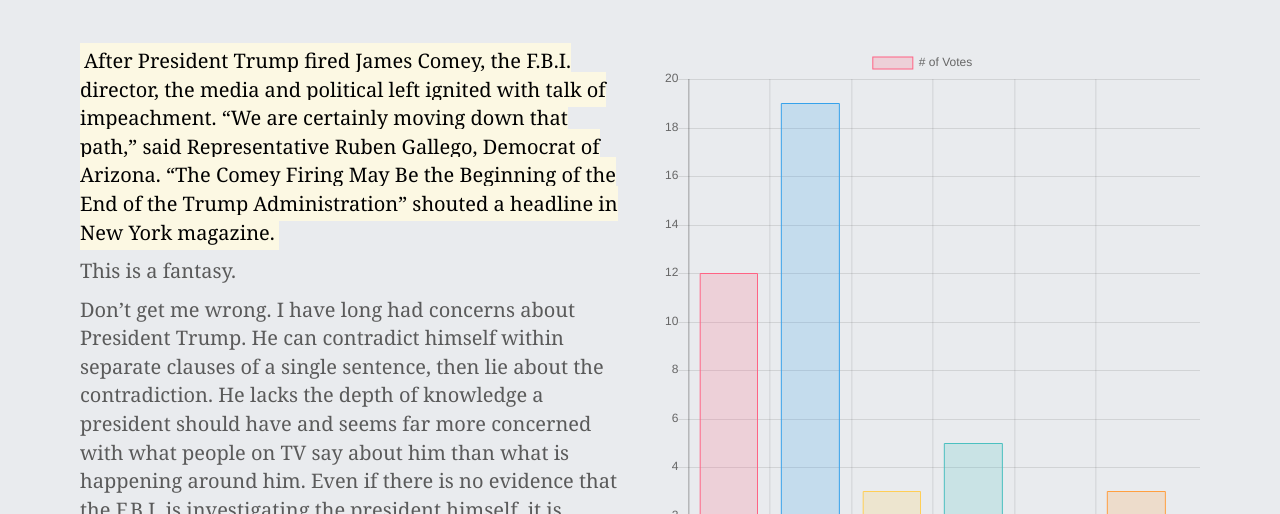
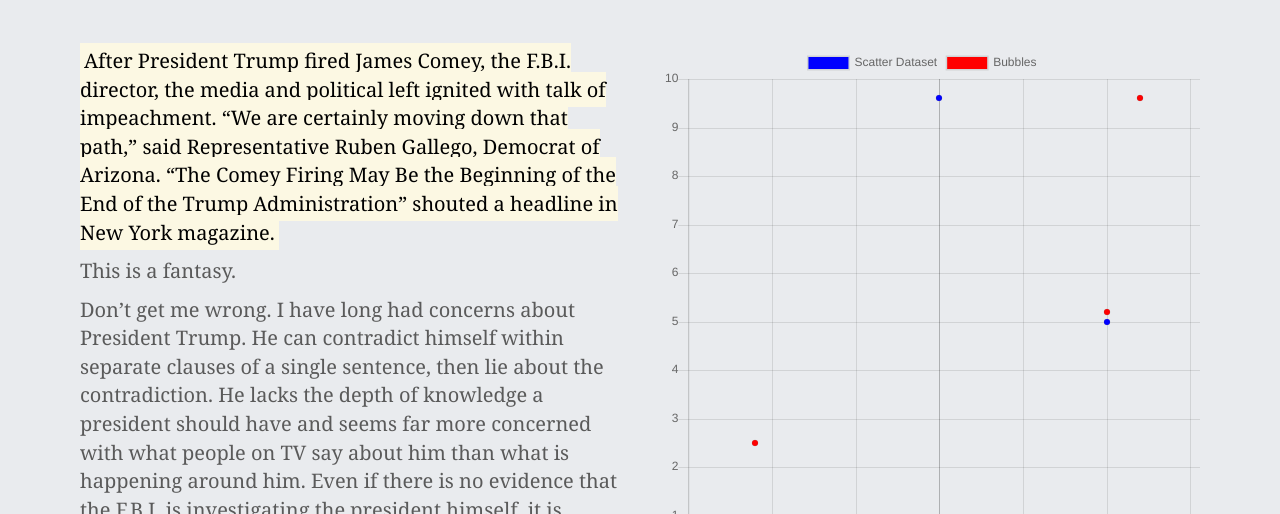
Before and after one commit to jasonli2310/flipside-sandbox, a plain HTML site: page article/interactive.html in a window 1280 px wide. Shown: the part 286-800 px from the top of the page. Drawn offline with nearby package versions, Linux system fonts and the light colour scheme; no server answers; some icons are missing.

Commit message:
set on bubble chart

```diff
--- a/article/interactive.html
+++ b/article/interactive.html
@@ -160,7 +160,7 @@
 
           <div class="form-group">
 
-          <!--  <input class="form-control" placeholder="the question" v-model="answer.question"> -->
+            <!--  <input class="form-control" placeholder="the question" v-model="answer.question"> -->
 
 
             <input type="radio" name="decision" id="agree" value="agree" class="decisionbutton" v-model="answer.decision">
@@ -254,44 +254,51 @@
 
 
     <div class="col-xs-6" id="chartright">
-      <canvas id="myChart" width="400" height="400"></canvas>
+      <canvas id="scatterPlot" width="400" height="400"></canvas>
     </div>
 
     <script src="Chart.min.js"> </script>
     <script>
-    var ctx = document.getElementById("myChart").getContext('2d');
-    var myChart = new Chart(ctx, {
-      type: 'bar',
+    var ctx = document.getElementById("scatterPlot").getContext('2d');
+    var scatterChart = new Chart(ctx, {
+      type: 'bubble',
       data: {
-        labels: ["Red", "Blue", "Yellow", "Green", "Purple", "Orange"],
+        fill: false,
+
         datasets: [{
-          label: '# of Votes',
-          data: [12, 19, 3, 5, 2, 3],
-          backgroundColor: [
-            'rgba(255, 99, 132, 0.2)',
-            'rgba(54, 162, 235, 0.2)',
-            'rgba(255, 206, 86, 0.2)',
-            'rgba(75, 192, 192, 0.2)',
-            'rgba(153, 102, 255, 0.2)',
-            'rgba(255, 159, 64, 0.2)'
-          ],
-          borderColor: [
-            'rgba(255,99,132,1)',
-            'rgba(54, 162, 235, 1)',
-            'rgba(255, 206, 86, 1)',
-            'rgba(75, 192, 192, 1)',
-            'rgba(153, 102, 255, 1)',
-            'rgba(255, 159, 64, 1)'
-          ],
-          borderWidth: 1
+          label: 'Scatter Dataset',
+          backgroundColor: 'blue',
+          data: [{
+            x: -10,
+            y: 0.5
+          }, {
+            x: 0,
+            y: 9.6
+          }, {
+            x: 10,
+            y: 5
+          }]
+        },
+        {
+          label: 'Bubbles',
+          backgroundColor: 'red',
+          data: [{
+            x: -11,
+            y: 2.5
+          }, {
+            x: 12,
+            y: 9.6
+          }, {
+            x: 10,
+            y: 5.2
+          }]
         }]
       },
       options: {
         scales: {
-          yAxes: [{
-            ticks: {
-              beginAtZero:true
-            }
+          xAxes: [{
+            type: 'linear',
+            position: 'bottom'
           }]
         }
       }
@@ -315,12 +322,28 @@
   </footer>
 </div><!-- /.container -->
 
+
+
 <!-- JQuery and Bootstrap core JS -->
 <script src="https://ajax.googleapis.com/ajax/libs/jquery/1.12.4/jquery.min.js"></script>
 <script src="https://maxcdn.bootstrapcdn.com/bootstrap/3.3.7/js/bootstrap.min.js"></script>
 
 <!-- Firebase script -->
 <script src="https://www.gstatic.com/firebasejs/3.7.4/firebase.js"></script>
+
+
+<!-- Custom script -->
+<script src="scripts/main.js"></script>
+
+<!--vue.js scripts-->
+<script src="https://cdnjs.cloudflare.com/ajax/libs/vue/2.3.4/vue.js"></script>
+<script src="scripts/app.js"></script>
+
+<!--chart.js scripts-->
+<script src="https://cdnjs.cloudflare.com/ajax/libs/Chart.js/2.4.0/Chart.min.js" />
+
+
+
 <script>
 // Initialize Firebase
 var config = {
@@ -345,13 +368,5 @@ ga('create', 'UA-97371368-1', 'auto');
 ga('send', 'pageview');
 
 </script>
-
-<!-- Custom script -->
-<script src="scripts/main.js"></script>
-
-<!--this are the vue.js scripts-->
-<script src="https://cdnjs.cloudflare.com/ajax/libs/vue/2.3.4/vue.js"></script>
-<script src="scripts/app.js"></script>
-
 </body>
 </html>
```
